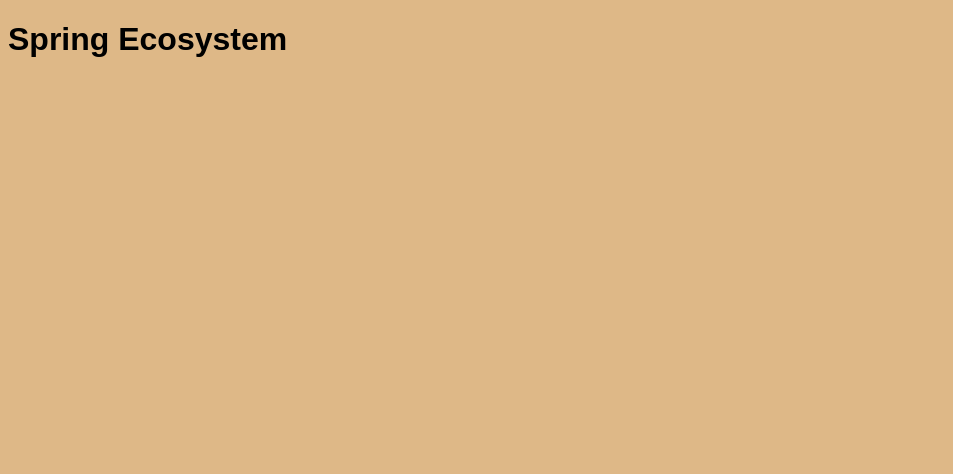
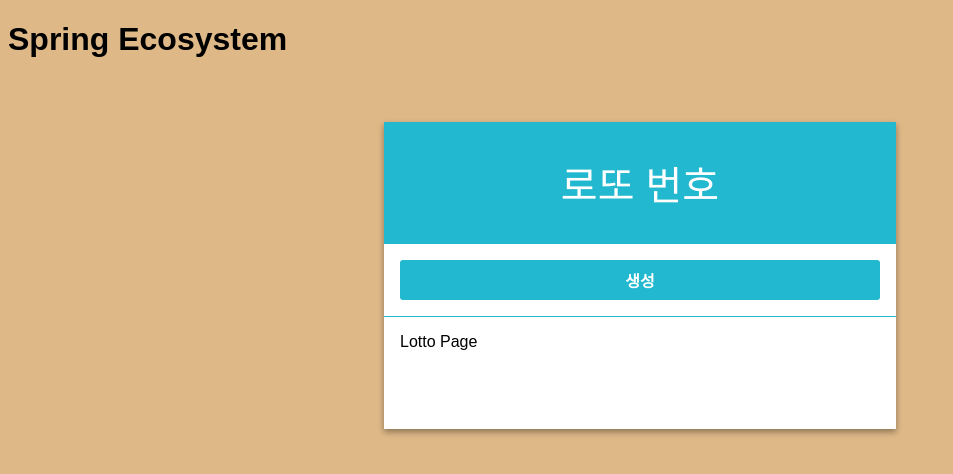
Before and after one commit to zkdlu/spring-react-practice, a React (Create React App) app in the folder applications/app-front/: page /lotto in a window 1280 px wide. Before the commit this address had no page. Shown: the top 474 px of the page, without its empty margins (0-953 px from the left). Built offline with nearby package versions, Linux system fonts and the light colour scheme.

Commit message:
front: 로또페이지

```diff
--- a/applications/app-front/src/App.js
+++ b/applications/app-front/src/App.js
@@ -8,6 +8,7 @@ import './App.css'
 import MarketPage from './pages/market/MarketPage';
 import ProductPage from './pages/market/ProductPage';
 import PaymentPage from './pages/market/PaymentPage';
+import LottoPage from './pages/lotto/LottoPage';
 
 class App extends Component {
   render() {
@@ -21,6 +22,7 @@ class App extends Component {
           <Route path='/market' element={<MarketPage />} />
           <Route path='/market/:id' element={<ProductPage />} />
           <Route path='/payment/:id' element={<PaymentPage />} />
+          <Route path='/lotto' element={<LottoPage />} />
         </Routes>
       </div>
     )
--- /dev/null
+++ b/applications/app-front/src/components/Button.css
@@ -0,0 +1,16 @@
+.button {
+  padding-top: 0.5rem;
+  padding-bottom: 0.5rem;
+  padding-left: 1rem;
+  padding-right: 1rem;
+  background: #22b8cf;
+  border-radius: 3px;
+  color: white;
+  font-weight: 600;
+  cursor: pointer;
+  text-align: center;
+}
+
+.button:hover {
+  background: #3bc9db;
+}
--- /dev/null
+++ b/applications/app-front/src/components/Button.js
@@ -0,0 +1,11 @@
+import './Button.css';
+
+const Button = ({msg, onClick}) => {
+    return (
+        <div className="button" onClick={onClick}>
+          {msg}
+        </div>
+    );
+}
+
+export default Button;
--- a/applications/app-front/src/pages/home/Home.css
+++ b/applications/app-front/src/pages/home/Home.css
@@ -2,6 +2,7 @@
     display: grid;
     grid-template-columns: 120px 120px 120px;
     grid-template-rows: 120px 120px 120px;
+    margin: 1rem;
 }
 
 .container-item {
--- a/applications/app-front/src/pages/home/Home.js
+++ b/applications/app-front/src/pages/home/Home.js
@@ -7,6 +7,7 @@ const Home = () => {
             <Link className="container-item" to='/todo'>Todo</Link>
             <Link className="container-item" to='/chat'>Chat</Link>
             <Link className="container-item" to='/market'>Market</Link>
+            <Link className="container-item" to='/lotto'>Lotto</Link>
         </div>
     )
 }
--- /dev/null
+++ b/applications/app-front/src/pages/lotto/LottoPage.js
@@ -0,0 +1,19 @@
+import { Component } from "react";
+import Button from "../../components/Button";
+import LottoTemplate from "./components/LottoTemplate";
+
+class LottoPage extends Component {
+    render() {
+        return (
+            <LottoTemplate form={(
+                <Button msg='생성'/>
+            )}>
+                <div>
+                    Lotto Page
+                </div>
+            </LottoTemplate>
+        )
+    }
+}
+
+export default LottoPage;
--- /dev/null
+++ b/applications/app-front/src/pages/lotto/components/LottoTemplate.css
@@ -0,0 +1,26 @@
+.lotto-template {
+    background: white;
+    width: 512px;
+    box-shadow: 0 3px 6px rgba(0, 0, 0, 0.16), 0 3px 6px rgba(0, 0, 0, 0.23);
+    margin: 0 auto;
+    margin-top: 4rem;
+  }
+
+.lotto-template .title {
+  padding: 2rem;
+  font-size: 2.5rem;
+  text-align: center;
+  font-weight: 100;
+  background: #22b8cf;
+  color: white;
+}
+
+.lotto-template .form-wrapper {
+  padding: 1rem;
+  border-bottom: 1px solid #22b8cf;
+}
+
+.lotto-template .lotto-wrapper {
+  padding: 1rem;
+  min-height: 5rem;
+}
--- /dev/null
+++ b/applications/app-front/src/pages/lotto/components/LottoTemplate.js
@@ -0,0 +1,19 @@
+import './LottoTemplate.css'
+
+const LottoTemplate = ({ form, children }) => {
+    return (
+        <main className="lotto-template">
+            <div className="title">
+                로또 번호
+            </div>
+            <section className="form-wrapper">
+                {form}
+            </section>
+            <section className="lotto-wrapper">
+                {children}
+            </section>
+        </main>
+    )
+}
+
+export default LottoTemplate;
--- a/applications/app-front/src/pages/market/components/OrderButton.js
+++ b/applications/app-front/src/pages/market/components/OrderButton.js
@@ -1,4 +1,5 @@
 import { Component } from "react";
+import Button from "../../../components/Button";
 import './OrderButton.css'
 
 class OrderButton extends Component {
@@ -6,9 +7,7 @@ class OrderButton extends Component {
         const { product, onClick } = this.props;
 
         return (
-            <div className="order-button" onClick={() => onClick(product)}>
-                주문하기
-            </div>
+            <Button msg='주문하기' onClick={() => onClick(product)}/>
         )
     }
 }
```
